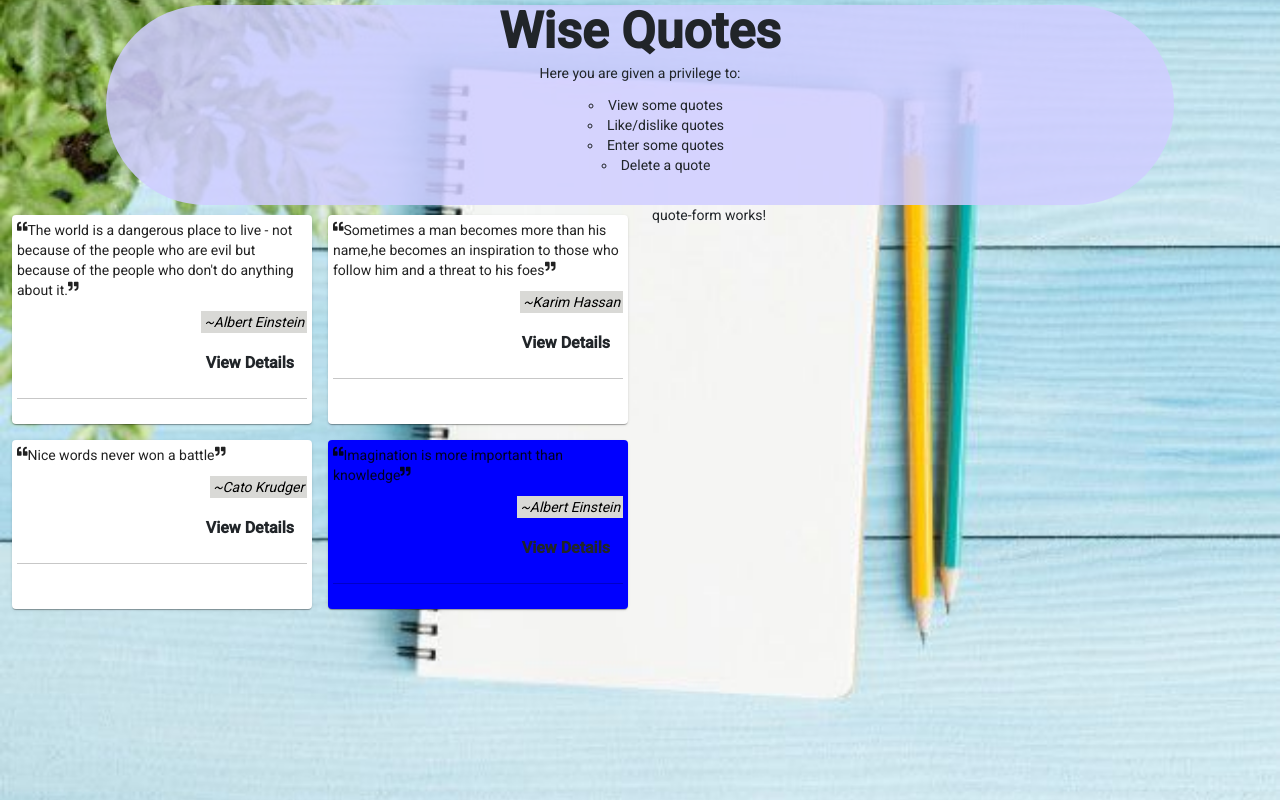
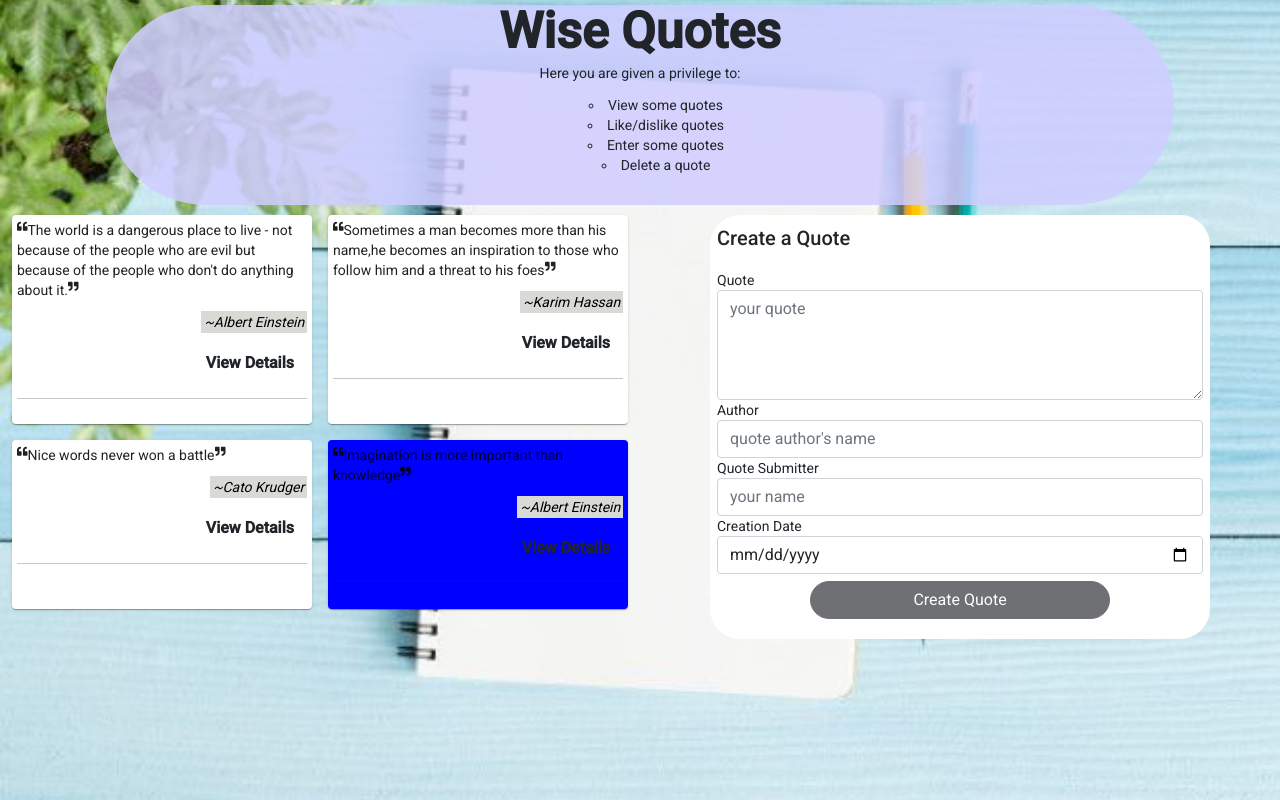
Before and after one commit to WaruiAlfred/Quotes, an Angular app: page / in a window 1280 px wide. Built offline with nearby package versions, Linux system fonts and the light colour scheme.

Commit message:
add quote-form component for quote inputs

```diff
--- a/src/app/quote-form/quote-form.component.css
+++ b/src/app/quote-form/quote-form.component.css
@@ -0,0 +1,18 @@
+.quote-form{
+  background-color: rgb(255, 255, 255);
+  margin-top: 10px;
+  margin-bottom: 10px;
+  padding: 7px 7px 20px 7px;
+  border-radius: 30px;
+  margin-left: auto;
+  margin-right: auto;
+  width: 500px;
+}
+.clickable{
+  margin-top: 7px;
+  text-align: center;
+}
+button{
+  border-radius: 50px;
+  width: 300px;
+}
--- a/src/app/quote-form/quote-form.component.html
+++ b/src/app/quote-form/quote-form.component.html
@@ -1 +1,34 @@
-<p>quote-form works!</p>
+<form class="quote-form" (ngSubmit)='submitQuote();quotly.resetForm({})'  #quotly='ngForm'>
+  <h2>Create a Quote</h2>
+  <div class="form-group">
+    <label for="quote">Quote</label>
+    <textarea id="quote" [(ngModel)] = "newQuote.quoteDetail" name="quote" rows="4" cols="50" class="form-control" required placeholder="your quote" #quote='ngModel'></textarea>
+    <div *ngIf="quote.touched && quote.invalid" class="alert alert-danger">
+      <p>A quote is required!!</p>
+    </div>
+  </div>
+  <div class="form-group">
+    <label for="author">Author</label>
+    <input type="text" id="author" [(ngModel)] = "newQuote.author" class="form-control" name="author" required placeholder="quote author's name" #author='ngModel'>
+    <div *ngIf="author.touched && author.invalid" class="alert alert-danger">
+      <p>Author's name is required!!</p>
+    </div>
+  </div>
+  <div class="form-group">
+    <label for="submitter">Quote Submitter</label>
+    <input type="text" id="submitter" [(ngModel)] = "newQuote.submitter" class="form-control" name="submitter" required placeholder="your name" #submitter='ngModel'>
+    <div *ngIf="submitter.touched && submitter.invalid" class="alert alert-danger">
+      <p>Your name is required!!</p>
+    </div>
+  </div>
+  <div class="form-group">
+    <label for="creation">Creation Date</label>
+    <input type="date" id="creation" [(ngModel)] = "newQuote.inputDate" class="form-control" name="creation" required #creation='ngModel'>
+    <div *ngIf="creation.touched && creation.invalid" class="alert alert-danger">
+      <p>Creation date is required!!</p>
+    </div>
+  </div>
+  <div class="clickable">
+    <button type="submit" class="btn btn-dark" [disabled]="quotly.invalid">Create Quote</button>
+  </div>
+</form>
--- a/src/app/quote-form/quote-form.component.ts
+++ b/src/app/quote-form/quote-form.component.ts
@@ -1,4 +1,5 @@
-import { Component, OnInit } from '@angular/core';
+import { Component, OnInit, Output, EventEmitter } from '@angular/core';
+import { QuoteBlueprint } from './../quote-blueprint';
 
 @Component({
   selector: 'app-quote-form',
@@ -7,6 +8,14 @@ import { Component, OnInit } from '@angular/core';
 })
 export class QuoteFormComponent implements OnInit {
 
+  newQuote = new QuoteBlueprint(0,"","","",new Date(),0,0);
+  @Output() addQuote = new EventEmitter<QuoteBlueprint>();
+
+
+  submitQuote() {
+    this.addQuote.emit(this.newQuote);
+    this.newQuote = new QuoteBlueprint(0,"","","",new Date(),0,0);
+  }
   constructor() { }
 
   ngOnInit(): void {
```
